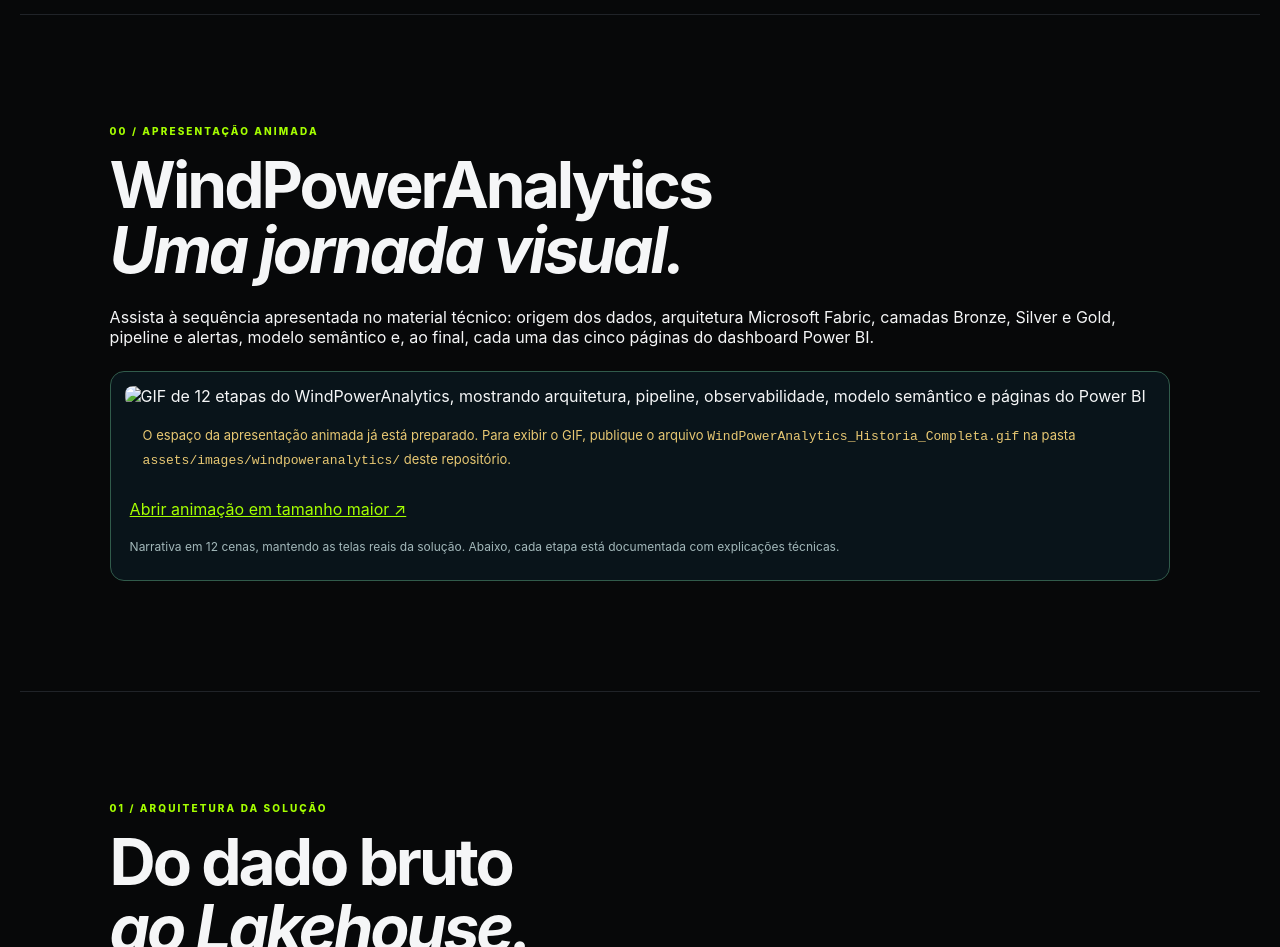
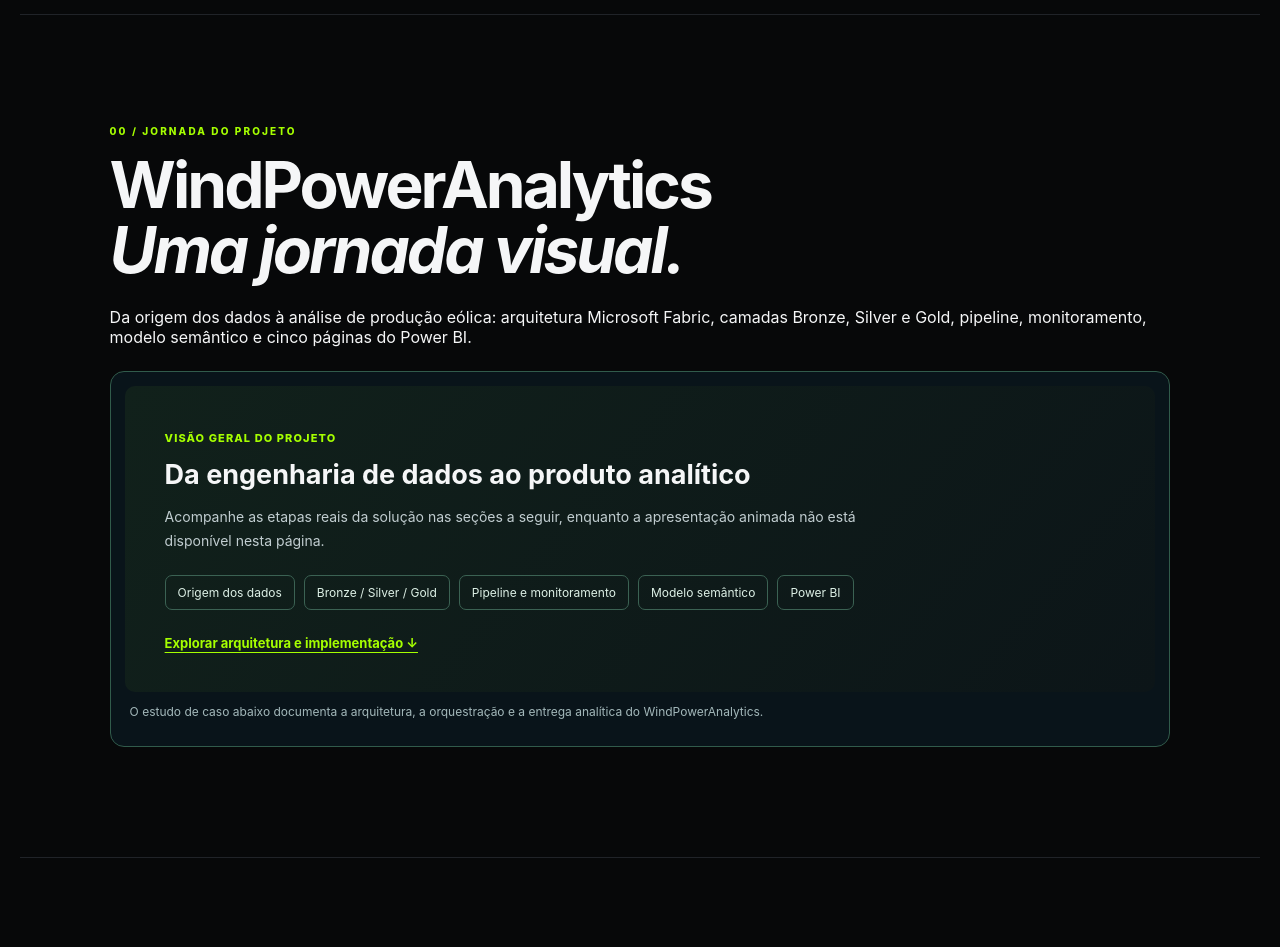
Before and after one commit to edusouzaengcomp/edusouza.engcomp-portfolio, a plain HTML site: page projects/03-fabric-data-engineering/index.html in a window 1280 px wide. Shown: the part 780-1727 px from the top of the page. Drawn offline with Linux system fonts and the light colour scheme.

Commit message:
Corrige apresentação GIF ausente e exibição do fallback no WindPowerAnalytics

```diff
--- a/projects/03-fabric-data-engineering/index.html
+++ b/projects/03-fabric-data-engineering/index.html
@@ -59,7 +59,15 @@
 .wind-slide p{margin:0;font-size:13px;color:#b2bfc2;line-height:1.75}
 .wind-img-notice{color:#e4bb61;font-size:12px;margin:12px 0}
 @media(max-width:800px){.wind-slides{grid-template-columns:1fr}}
-.wind-gif-frame{border:1px solid #315b4b;border-radius:14px;background:#09141a;padding:14px;margin-top:24px}.wind-gif-frame img{display:block;width:100%;height:auto;border-radius:8px}.wind-gif-caption{font-size:12px;color:#a3b8ba;line-height:1.65;padding:10px 5px}.wind-gif-frame .asset-pending{color:#e8c873;font-size:13px;line-height:1.7;padding:18px}.wind-gif-actions{display:flex;gap:10px;flex-wrap:wrap;padding:8px 5px}.wind-gif-actions a{color:#a5ff00;text-decoration:underline}</style>
+.wind-gif-frame{border:1px solid #315b4b;border-radius:14px;background:#09141a;padding:14px;margin-top:24px}.wind-gif-frame img{display:block;width:100%;height:auto;border-radius:8px}.wind-gif-caption{font-size:12px;color:#a3b8ba;line-height:1.65;padding:10px 5px}.wind-gif-frame .asset-pending{color:#e8c873;font-size:13px;line-height:1.7;padding:18px}.wind-gif-actions{display:flex;gap:10px;flex-wrap:wrap;padding:8px 5px}.wind-gif-actions a{color:#a5ff00;text-decoration:underline}.wind-gif-frame [hidden]{display:none!important}
+.wind-fallback{padding:clamp(22px,4vw,40px);background:linear-gradient(130deg,#11211b,#0c1518);border-radius:10px}
+.wind-fallback small{color:#a5ff00;font-size:11px;font-weight:800;letter-spacing:.1em}
+.wind-fallback h3{font-size:clamp(20px,3vw,27px);margin:12px 0}
+.wind-fallback p{color:#c1cdd0;line-height:1.7;max-width:720px;font-size:14px}
+.wind-fallback-steps{display:flex;flex-wrap:wrap;gap:9px;margin:22px 0}
+.wind-fallback-steps span{border:1px solid #3b6253;padding:9px 12px;border-radius:7px;color:#ddf0e6;font-size:12px}
+.wind-fallback-link{display:inline-block;color:#a5ff00;font-weight:700;text-decoration:underline;text-underline-offset:4px;font-size:13px}
+</style>
 </head>
 <body>
 <header><a class="logo" href="../../">EDU SOUZA <span>—</span> PORTFÓLIO</a><nav><a href="#apresentacao">Apresentação</a><a href="#arquitetura">Arquitetura</a><a href="#pipeline">Pipeline</a><a href="#produto">Produto</a><a href="#jornada">Jornada</a></nav><a class="gh" href="https://github.com/edusouzaengcomp" target="_blank" rel="noreferrer">GitHub ↗</a></header>
@@ -76,7 +84,25 @@
 <div class="wind-fact"><small>Orquestração</small><strong>Pipeline</strong><span>Ingestão e atualização com acompanhamento de execuções</span></div>
 </div>
 </section>
-<section id="apresentacao" class="section"><div class="tag">00 / APRESENTAÇÃO ANIMADA</div><h2>WindPowerAnalytics<br><em>Uma jornada visual.</em></h2><p>Assista à sequência apresentada no material técnico: origem dos dados, arquitetura Microsoft Fabric, camadas Bronze, Silver e Gold, pipeline e alertas, modelo semântico e, ao final, cada uma das cinco páginas do dashboard Power BI.</p><div class="wind-gif-frame"><img id="windGif" src="../../assets/images/windpoweranalytics/WindPowerAnalytics_Historia_Completa.gif" loading="eager" alt="GIF de 12 etapas do WindPowerAnalytics, mostrando arquitetura, pipeline, observabilidade, modelo semântico e páginas do Power BI" onload="document.getElementById('windGifActions').hidden=false" onerror="this.hidden=true;document.getElementById('windGifPending').hidden=false"><div id="windGifPending" class="asset-pending" hidden>O espaço da apresentação animada já está preparado. Para exibir o GIF, publique o arquivo <code>WindPowerAnalytics_Historia_Completa.gif</code> na pasta <code>assets/images/windpoweranalytics/</code> deste repositório.</div><div id="windGifActions" class="wind-gif-actions" hidden><a href="../../assets/images/windpoweranalytics/WindPowerAnalytics_Historia_Completa.gif" target="_blank" rel="noreferrer">Abrir animação em tamanho maior ↗</a></div><div class="wind-gif-caption">Narrativa em 12 cenas, mantendo as telas reais da solução. Abaixo, cada etapa está documentada com explicações técnicas.</div></div></section>
+<section id="apresentacao" class="section">
+<div class="tag">00 / JORNADA DO PROJETO</div>
+<h2>WindPowerAnalytics<br><em>Uma jornada visual.</em></h2>
+<p>Da origem dos dados à análise de produção eólica: arquitetura Microsoft Fabric, camadas Bronze, Silver e Gold, pipeline, monitoramento, modelo semântico e cinco páginas do Power BI.</p>
+<div class="wind-gif-frame" id="windPresentation">
+  <img id="windGif" src="../../assets/images/windpoweranalytics/WindPowerAnalytics_Historia_Completa.gif" loading="eager" alt="Animação das 12 etapas do WindPowerAnalytics: arquitetura, pipeline, monitoramento, modelo semântico e páginas do Power BI" onload="document.getElementById('windGifActions').hidden=false;document.getElementById('windGifFallback').hidden=true" onerror="this.hidden=true;document.getElementById('windGifActions').hidden=true;document.getElementById('windGifFallback').hidden=false">
+  <div id="windGifFallback" class="wind-fallback" hidden>
+    <small>VISÃO GERAL DO PROJETO</small>
+    <h3>Da engenharia de dados ao produto analítico</h3>
+    <p>Acompanhe as etapas reais da solução nas seções a seguir, enquanto a apresentação animada não está disponível nesta página.</p>
+    <div class="wind-fallback-steps" aria-label="Etapas do projeto">
+      <span>Origem dos dados</span><span>Bronze / Silver / Gold</span><span>Pipeline e monitoramento</span><span>Modelo semântico</span><span>Power BI</span>
+    </div>
+    <a href="#arquitetura" class="wind-fallback-link">Explorar arquitetura e implementação ↓</a>
+  </div>
+  <div id="windGifActions" class="wind-gif-actions" hidden><a href="../../assets/images/windpoweranalytics/WindPowerAnalytics_Historia_Completa.gif" target="_blank" rel="noopener noreferrer">Abrir animação em tamanho maior ↗</a></div>
+  <div class="wind-gif-caption">O estudo de caso abaixo documenta a arquitetura, a orquestração e a entrega analítica do WindPowerAnalytics.</div>
+</div>
+</section>
 <section id="arquitetura" class="section">
 <div class="tag">01 / ARQUITETURA DA SOLUÇÃO</div>
 <h2>Do dado bruto<br><em>ao Lakehouse.</em></h2>
```
